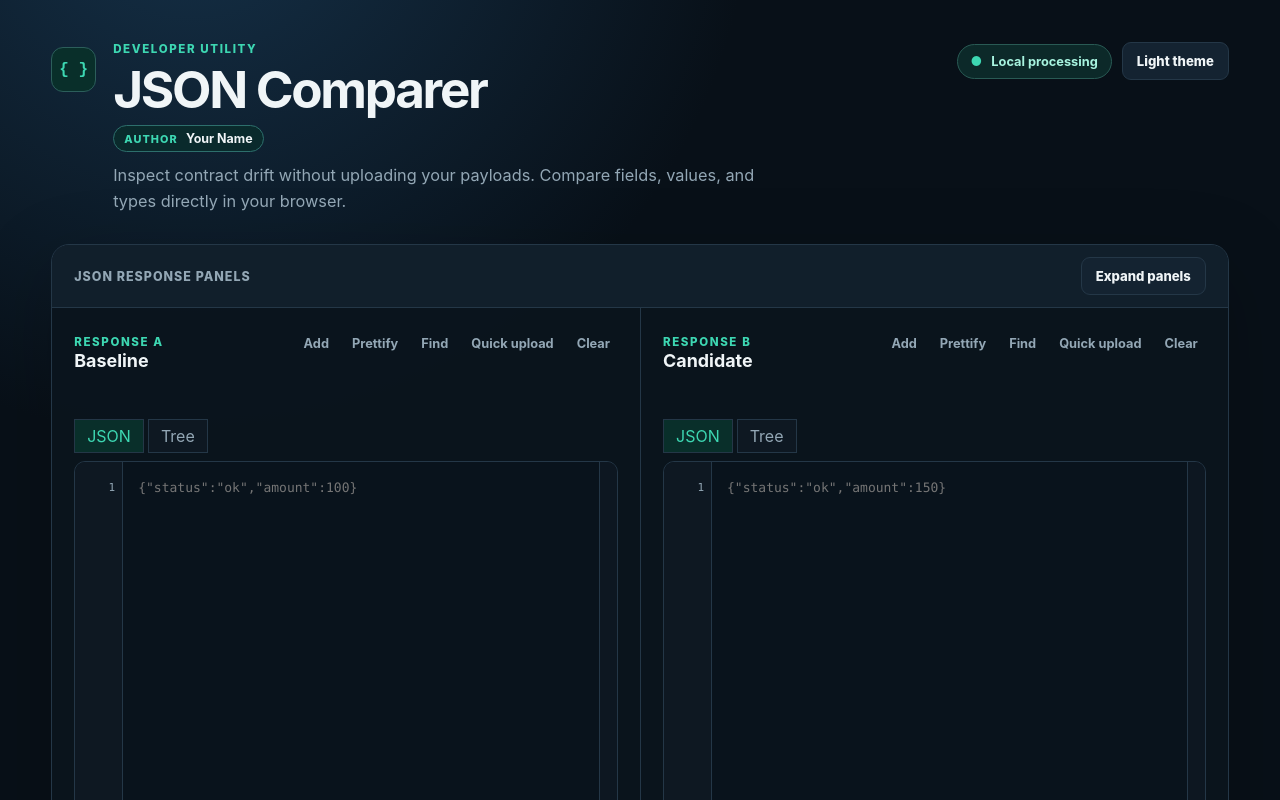
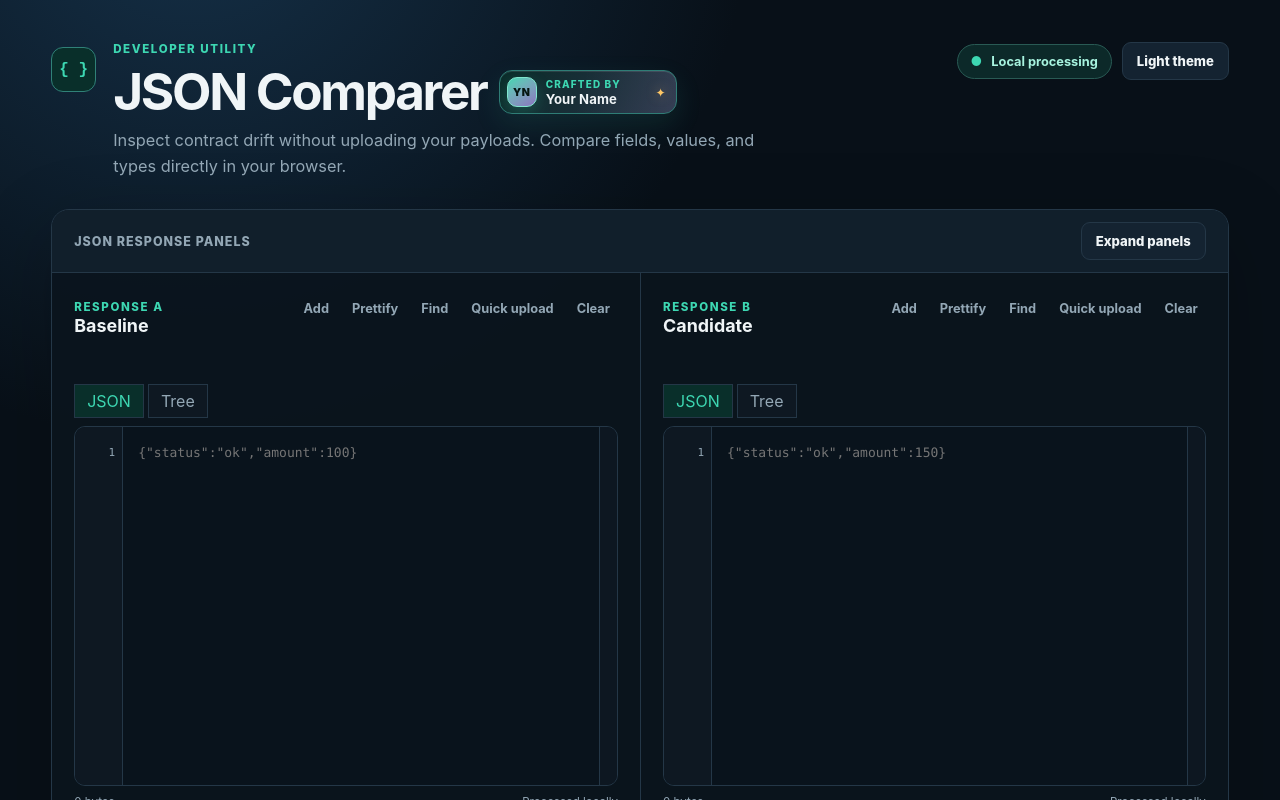
Before and after one commit to shadmaanAsif/json-comparer, a Next.js app: page / in a window 1280 px wide. Shown: the top 800 px of the page. Built offline with nearby package versions, Linux system fonts and the light colour scheme.

Commit message:
feat: light theme

```diff
--- a/app/globals.css
+++ b/app/globals.css
@@ -13,22 +13,62 @@
   --changed: #ffc766;
   --type: #b99aff;
   --danger: #ff8c93;
+  --page-glow: #153149;
+  --workspace-bg: rgba(10, 20, 29, 0.9);
+  --workspace-shadow: rgba(0, 0, 0, 0.22);
+  --editor-bg: #09131c;
+  --editor-text: #dcebf0;
+  --panel-tint: rgba(20, 35, 49, 0.6);
+  --input-bg: #09131c;
+  --code-strong: #f0f6f8;
+  --code-muted: #bed0d8;
+  --tree-key: #78b8e8;
+  --success: #8ee6c8;
+  --privacy-border: #295a54;
+  --privacy-bg: rgba(16, 63, 56, 0.55);
+  --privacy-text: #a7f3df;
+  --primary-text: #06231e;
+  --primary-hover: #70e8ca;
+  --control-hover-border: #3b5b70;
+  --overlay-bg: rgba(0, 6, 10, 0.76);
+  --modal-border: #375164;
+  --modal-shadow: #000;
 }
 [data-theme="light"] {
   color-scheme: light;
-  --bg: #eef4f6;
+  --bg: #f4f7f8;
   --surface: #ffffff;
-  --surface-2: #e6eef2;
-  --border: #b8c8d1;
-  --text: #10232c;
-  --muted: #536b77;
+  --surface-2: #edf3f5;
+  --border: #c9d7dd;
+  --text: #16303b;
+  --muted: #5b7280;
   --accent: #087f6b;
-  --accent-dark: #d5f2eb;
+  --accent-dark: #dff5ef;
   --added: #087947;
   --removed: #b52f3b;
   --changed: #8a5b00;
   --type: #6845a8;
   --danger: #b52f3b;
+  --page-glow: #cfe9e3;
+  --workspace-bg: rgba(255, 255, 255, 0.96);
+  --workspace-shadow: rgba(35, 65, 78, 0.13);
+  --editor-bg: #f7fafb;
+  --editor-text: #1c3540;
+  --panel-tint: #f2f6f7;
+  --input-bg: #fbfcfd;
+  --code-strong: #16303b;
+  --code-muted: #526c78;
+  --tree-key: #0b6695;
+  --success: #087947;
+  --privacy-border: #9dcec3;
+  --privacy-bg: #e4f4f0;
+  --privacy-text: #176454;
+  --primary-text: #ffffff;
+  --primary-hover: #076f5f;
+  --control-hover-border: #78919d;
+  --overlay-bg: rgba(17, 34, 42, 0.48);
+  --modal-border: #b9cbd3;
+  --modal-shadow: rgba(27, 52, 64, 0.24);
 }
 
 * {
@@ -40,7 +80,7 @@ html {
 }
 body {
   margin: 0;
-  background: radial-gradient(circle at 15% -10%, #153149 0, transparent 35rem), var(--bg);
+  background: radial-gradient(circle at 15% -10%, var(--page-glow) 0, transparent 35rem), var(--bg);
   color: var(--text);
   font-family:
     Inter,
--- a/src/features/comparer/Comparer.tsx
+++ b/src/features/comparer/Comparer.tsx
@@ -26,6 +26,12 @@ interface ComparerProps {
 
 export function Comparer({ author = APP_AUTHOR }: ComparerProps) {
   const displayAuthor = author.trim();
+  const authorInitials = displayAuthor
+    .split(/\s+/)
+    .slice(0, 2)
+    .map((name) => name.charAt(0))
+    .join("")
+    .toUpperCase();
   const [textA, setTextA] = useState("");
   const [textB, setTextB] = useState("");
   const [arrayMode, setArrayMode] = useState<ArrayMode>("ordered");
@@ -381,13 +387,23 @@ export function Comparer({ author = APP_AUTHOR }: ComparerProps) {
         <div>
           <span className="brand-mark" aria-hidden="true">{`{ }`}</span>
           <p className="eyebrow">Developer utility</p>
+          <div className="hero-title-row">
             <h1>JSON Comparer</h1>
             {displayAuthor && (
               <div className="author-byline">
-              <span>Author</span>
+                <span className="author-avatar" aria-hidden="true">
+                  {authorInitials}
+                </span>
+                <span className="author-identity">
+                  <span>Crafted by</span>
                   <strong>{displayAuthor}</strong>
+                </span>
+                <span className="author-spark" aria-hidden="true">
+                  ✦
+                </span>
               </div>
             )}
+          </div>
           <p>
             Inspect contract drift without uploading your payloads. Compare fields, values, and
             types directly in your browser.
--- a/src/features/comparer/comparer.css
+++ b/src/features/comparer/comparer.css
@@ -1,3 +1,4 @@
+@import "./components/author-byline.css";
 @import "./components/ignore-path-selector.css";
 
 .hero {
@@ -20,7 +21,7 @@
   place-items: center;
   width: 45px;
   height: 45px;
-  border: 1px solid #2c5e5b;
+  border: 1px solid color-mix(in srgb, var(--accent) 46%, var(--border));
   border-radius: 12px;
   background: var(--accent-dark);
   color: var(--accent);
@@ -28,32 +29,17 @@
   font-weight: 800;
 }
 .hero h1 {
-  margin: 2px 0 8px;
+  margin: 2px 0 0;
   font-size: clamp(2rem, 4vw, 3.5rem);
   letter-spacing: -0.045em;
   line-height: 1;
 }
-.author-byline {
-  display: inline-flex;
+.hero-title-row {
+  display: flex;
   align-items: center;
-  gap: 8px;
-  margin: 2px 0 10px;
-  padding: 5px 10px;
-  border: 1px solid color-mix(in srgb, var(--accent) 35%, var(--border));
-  border-radius: 999px;
-  background: color-mix(in srgb, var(--accent-dark) 72%, transparent);
-  color: var(--text);
-  font-size: 0.78rem;
-}
-.author-byline span {
-  color: var(--accent);
-  font-size: 0.68rem;
-  font-weight: 800;
-  letter-spacing: 0.1em;
-  text-transform: uppercase;
-}
-.author-byline strong {
-  font-weight: 700;
+  gap: 12px;
+  flex-wrap: wrap;
+  margin-bottom: 10px;
 }
 .hero p:not(.eyebrow) {
   margin: 0;
@@ -73,10 +59,10 @@
 .privacy-badge {
   flex: none;
   padding: 9px 13px;
-  border: 1px solid #295a54;
+  border: 1px solid var(--privacy-border);
   border-radius: 999px;
-  background: rgba(16, 63, 56, 0.55);
-  color: #a7f3df;
+  background: var(--privacy-bg);
+  color: var(--privacy-text);
   font-size: 0.8rem;
   font-weight: 700;
 }
@@ -95,8 +81,8 @@
 .results {
   border: 1px solid var(--border);
   border-radius: 18px;
-  background: rgba(10, 20, 29, 0.9);
-  box-shadow: 0 24px 80px rgba(0, 0, 0, 0.22);
+  background: var(--workspace-bg);
+  box-shadow: 0 24px 80px var(--workspace-shadow);
   overflow: hidden;
 }
 .panel-layout-toolbar {
@@ -201,8 +187,8 @@
   border: 1px solid var(--border);
   border-radius: 11px;
   padding: var(--json-editor-padding);
-  background: #09131c;
-  color: #dcebf0;
+  background: var(--editor-bg);
+  color: var(--editor-text);
   font:
     13px/1.6 ui-monospace,
     SFMono-Regular,
@@ -218,7 +204,7 @@
   border: 1px solid var(--border);
   border-radius: 11px;
   overflow: hidden;
-  background: #09131c;
+  background: var(--editor-bg);
 }
 .editor-with-gutter .input-panel textarea,
 .editor-with-gutter textarea {
@@ -520,8 +506,8 @@
 [data-theme="light"] input,
 [data-theme="light"] select,
 [data-theme="light"] .export-preview textarea {
-  background: #f8fbfc;
-  color: #10232c;
+  background: var(--input-bg);
+  color: var(--text);
 }
 .panel-tabs {
   display: flex;
@@ -565,7 +551,7 @@
   padding: 14px;
   border: 1px solid var(--border);
   border-radius: 11px;
-  background: #09131c;
+  background: var(--editor-bg);
   font:
     12px/1.65 ui-monospace,
     monospace;
@@ -574,7 +560,7 @@
   position: relative;
 }
 [data-theme="light"] .json-tree {
-  background: #f8fbfc;
+  background: var(--editor-bg);
 }
 .tree-node {
   margin-left: 14px;
@@ -636,7 +622,7 @@
   letter-spacing: 0.04em;
 }
 .tree-key {
-  color: #78b8e8;
+  color: var(--tree-key);
 }
 .value-string {
   color: var(--added);
@@ -668,7 +654,7 @@
   align-items: end;
   border-top: 1px solid var(--border);
   padding: 18px 22px;
-  background: rgba(20, 35, 49, 0.6);
+  background: var(--panel-tint);
 }
 .highlight-controls {
   display: flex;
@@ -763,7 +749,7 @@
   padding: 3px;
   border: 1px solid var(--border);
   border-radius: 9px;
-  background: #09131c;
+  background: var(--editor-bg);
 }
 .segmented label {
   position: relative;
@@ -810,7 +796,7 @@
   border: 1px solid var(--border);
   border-radius: 9px;
   padding: 10px 12px;
-  background: #09131c;
+  background: var(--input-bg);
 }
 .ignore-field-controls .secondary-button {
   min-width: 74px;
@@ -835,10 +821,10 @@
 .primary-button {
   border: 1px solid var(--accent);
   background: var(--accent);
-  color: #06231e;
+  color: var(--primary-text);
 }
 .primary-button:hover {
-  background: #70e8ca;
+  background: var(--primary-hover);
 }
 .secondary-button {
   border: 1px solid var(--border);
@@ -846,7 +832,7 @@
   color: var(--text);
 }
 .secondary-button:hover {
-  border-color: #3b5b70;
+  border-color: var(--control-hover-border);
 }
 .status {
   margin: 0 0 0 auto;
@@ -857,7 +843,7 @@
   color: var(--danger);
 }
 .status.success {
-  color: #8ee6c8;
+  color: var(--success);
 }
 
 .results {
@@ -1032,7 +1018,7 @@ td {
 td strong {
   display: block;
   margin-bottom: 5px;
-  color: #f0f6f8;
+  color: var(--code-strong);
   overflow-wrap: anywhere;
 }
 td code {
@@ -1047,7 +1033,7 @@ td pre {
   overflow: auto;
   white-space: pre-wrap;
   overflow-wrap: anywhere;
-  color: #bed0d8;
+  color: var(--code-muted);
   font:
     11.5px/1.5 ui-monospace,
     monospace;
@@ -1066,7 +1052,7 @@ td pre {
   border: 1px solid var(--border);
   border-radius: 7px;
   padding: 7px 8px;
-  background: #09131c;
+  background: var(--input-bg);
   font-size: 0.72rem;
 }
 .review-status-group {
@@ -1182,7 +1168,7 @@ td pre {
   border: 1px solid var(--border);
   border-radius: 10px;
   padding: 16px;
-  background: #09131c;
+  background: var(--editor-bg);
   font:
     12px/1.6 ui-monospace,
     monospace;
@@ -1198,23 +1184,23 @@ td pre {
 }
 .kind-pill.added {
   color: var(--added);
-  background: rgba(76, 195, 138, 0.12);
+  background: color-mix(in srgb, var(--added) 12%, var(--surface));
 }
 .kind-pill.removed {
   color: var(--removed);
-  background: rgba(255, 114, 123, 0.12);
+  background: color-mix(in srgb, var(--removed) 12%, var(--surface));
 }
 .kind-pill.changed {
   color: var(--changed);
-  background: rgba(255, 199, 102, 0.12);
+  background: color-mix(in srgb, var(--changed) 12%, var(--surface));
 }
 .kind-pill.type-changed {
   color: var(--type);
-  background: rgba(185, 154, 255, 0.12);
+  background: color-mix(in srgb, var(--type) 12%, var(--surface));
 }
 .ignored-pill {
   margin-left: 8px;
-  background: #293844;
+  background: var(--surface-2);
   color: var(--muted);
 }
 .ignored-row {
@@ -1285,7 +1271,7 @@ footer {
   display: grid;
   place-items: center;
   padding: 20px;
-  background: rgba(0, 6, 10, 0.76);
+  background: var(--overlay-bg);
   backdrop-filter: blur(4px);
 }
 .add-modal {
@@ -1293,10 +1279,10 @@ footer {
   max-height: calc(100vh - 40px);
   overflow: auto;
   padding: 24px;
-  border: 1px solid #375164;
+  border: 1px solid var(--modal-border);
   border-radius: 16px;
   background: var(--surface);
-  box-shadow: 0 30px 100px #000;
+  box-shadow: 0 30px 100px var(--modal-shadow);
 }
 .add-modal h2,
 .add-modal h3 {
@@ -1315,7 +1301,7 @@ footer {
   padding: 16px;
   border: 1px solid var(--border);
   border-radius: 11px;
-  background: #09131c;
+  background: var(--editor-bg);
 }
 .modal-leg textarea {
   width: 100%;
--- /dev/null
+++ b/src/features/comparer/components/author-byline.css
@@ -0,0 +1,96 @@
+.author-byline {
+  position: relative;
+  display: inline-flex;
+  flex: 0 1 auto;
+  align-items: center;
+  gap: 9px;
+  min-width: 178px;
+  max-width: min(290px, 100%);
+  margin-top: 3px;
+  padding: 6px 10px 6px 7px;
+  overflow: hidden;
+  border: 1px solid color-mix(in srgb, var(--accent) 44%, var(--border));
+  border-radius: 13px;
+  background: linear-gradient(
+    120deg,
+    color-mix(in srgb, var(--accent-dark) 86%, var(--surface)) 0%,
+    color-mix(in srgb, var(--type) 11%, var(--surface-2)) 100%
+  );
+  box-shadow:
+    inset 0 1px 0 color-mix(in srgb, white 10%, transparent),
+    0 10px 28px color-mix(in srgb, var(--accent) 10%, transparent);
+  color: var(--text);
+}
+
+.author-byline::after {
+  position: absolute;
+  inset: 0;
+  background: linear-gradient(105deg, transparent 45%, color-mix(in srgb, white 7%, transparent));
+  content: "";
+  pointer-events: none;
+}
+
+.author-avatar {
+  position: relative;
+  z-index: 1;
+  display: grid;
+  flex: none;
+  place-items: center;
+  width: 30px;
+  height: 30px;
+  border: 1px solid color-mix(in srgb, var(--accent) 65%, white);
+  border-radius: 10px;
+  background: linear-gradient(145deg, var(--accent), color-mix(in srgb, var(--type) 75%, black));
+  box-shadow: 0 5px 15px color-mix(in srgb, var(--accent) 22%, transparent);
+  color: #061612;
+  font-size: 0.66rem;
+  font-weight: 900;
+  letter-spacing: 0.04em;
+}
+
+.author-identity {
+  position: relative;
+  z-index: 1;
+  display: grid;
+  gap: 1px;
+  min-width: 0;
+}
+
+.author-identity span {
+  color: var(--accent);
+  font-size: 0.62rem;
+  font-weight: 800;
+  letter-spacing: 0.12em;
+  text-transform: uppercase;
+}
+
+.author-identity strong {
+  overflow: hidden;
+  font-size: 0.82rem;
+  font-weight: 750;
+  letter-spacing: 0.01em;
+  text-overflow: ellipsis;
+  white-space: nowrap;
+}
+
+.author-spark {
+  position: relative;
+  z-index: 1;
+  margin-left: auto;
+  color: var(--changed);
+  font-size: 0.76rem;
+  text-shadow: 0 0 12px color-mix(in srgb, var(--changed) 55%, transparent);
+}
+
+[data-theme="light"] .author-byline {
+  background: linear-gradient(120deg, #effaf7 0%, #f7f3ff 100%);
+  box-shadow:
+    inset 0 1px 0 rgba(255, 255, 255, 0.9),
+    0 8px 22px color-mix(in srgb, var(--accent) 12%, transparent);
+}
+
+[data-theme="light"] .author-avatar {
+  border-color: color-mix(in srgb, var(--accent) 72%, white);
+  background: linear-gradient(145deg, #0d927b, #5f43a0);
+  color: white;
+}
--- a/src/features/comparer/components/ignore-path-selector.css
+++ b/src/features/comparer/components/ignore-path-selector.css
@@ -12,7 +12,7 @@
   border: 1px solid var(--border);
   border-radius: 9px;
   padding: 5px 7px;
-  background: #09131c;
+  background: var(--input-bg);
   transition:
     border-color 0.15s ease,
     box-shadow 0.15s ease;
@@ -205,9 +205,9 @@
 }
 
 [data-theme="light"] .ignore-path-input-shell {
-  background: #f8fbfc;
+  background: var(--input-bg);
 }
 
 [data-theme="light"] .ignore-path-dropdown {
-  background: #ffffff;
+  background: var(--surface);
 }
```
Also changed, not shown: 2 other files (tests, documents, lock files or other folders). Lines whose indentation alone changed are shown as unchanged.
